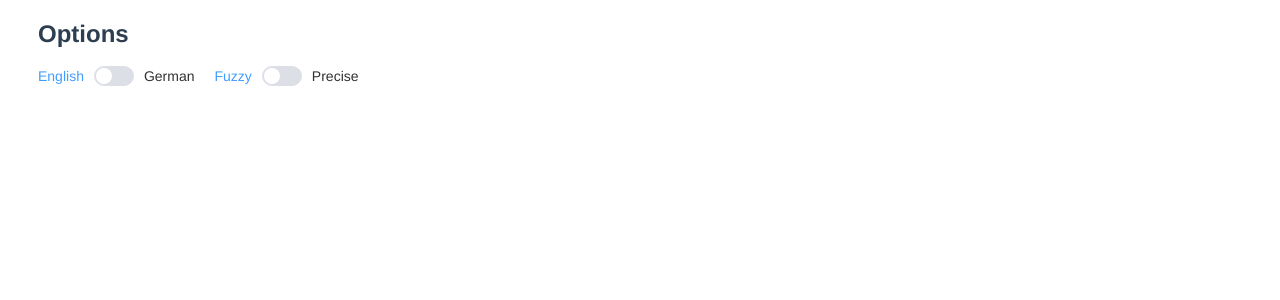
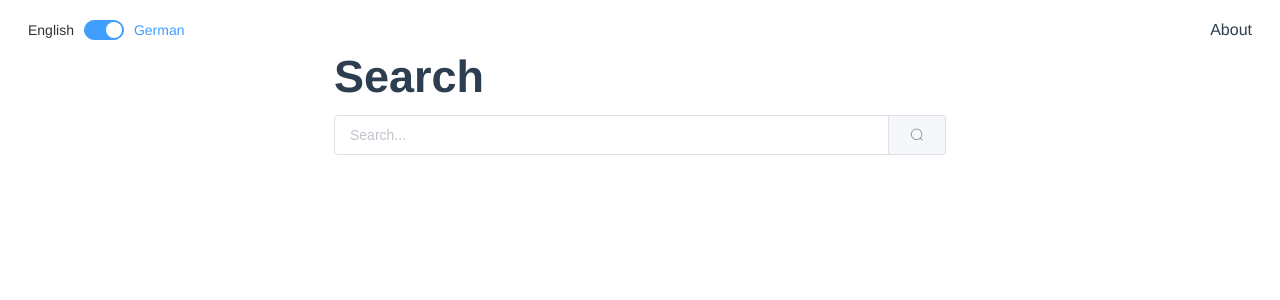
Before and after one commit to hubertstrk/gd2-vue, a Vue app: page /#/ in a window 1280 px wide. Shown: the top 300 px of the page. Built offline with nearby package versions, Linux system fonts and the light colour scheme.

Commit message:
:lipstick: add styling

```diff
--- a/package.json
+++ b/package.json
@@ -9,6 +9,7 @@
   },
   "dependencies": {
     "element-ui": "^2.4.11",
+    "fuse.js": "^3.3.0",
     "raw-loader": "^1.0.0",
     "vue": "^2.5.17",
     "vue-router": "^3.0.1",
--- a/src/App.vue
+++ b/src/App.vue
@@ -11,6 +11,9 @@ export default {
   name: 'app',
   components: {
     Home
+  },
+  mounted () {
+    this.$store.dispatch('initTranslations')
   }
 }
 </script>
@@ -23,4 +26,21 @@ export default {
   color: #2c3e50;
   margin: 20px;
 }
+
+h1 {
+  font-size: 60px;
+  margin-block-start: 0.3em !important;
+  margin-block-end: 0.3em !important;
+}
+h2 {
+  font-size: 45px;
+  margin-block-start: 0.25em !important;
+  margin-block-end: 0.25em !important;
+}
+h3 {
+  font-size: 38px;
+  margin-block-start: 0.2em !important;
+  margin-block-end: 0.2em !important;
+}
+
 </style>
--- a/src/components/Menu.vue
+++ b/src/components/Menu.vue
@@ -1,33 +1,38 @@
 <template>
   <div class="menu">
-    <div class="menu-options">
-      <h1>Options</h1>
-      <br>
-      <el-switch v-model="language" active-text="German" inactive-text="English"></el-switch>
-      <el-switch v-model="type" active-text="Precise" inactive-text="Fuzzy"></el-switch>
-      <!-- <el-badge type="primary" :value="3679" class="item">
-        <el-button type="text">Translations</el-button>
-      </el-badge>
-     <el-button type="text">About</el-button> -->
+    <div>
+      <el-switch v-model="language" active-value="german" inactive-value="english" active-text="German" inactive-text="English"></el-switch>
+      <!-- <el-switch v-model="type" active-value="precise" inactive-value="fuzzy" active-text="Precise" inactive-text="Fuzzy"></el-switch> -->
+    </div>
+    <div>
+      <div>About</div>
     </div>
   </div>
 </template>
 
 <script>
+
+import { mapState } from 'vuex'
+
 export default {
   name: 'Menu',
-  data () {
-    return {
-      language: false,
-      type: false
+  computed: {
+    ...mapState({
+      selectedLanguage: state => state.language,
+      selectedType: state => state.type
+    }),
+    language: {
+      get () { return this.selectedLanguage },
+      set (value) { this.$store.commit('setLanguage', value) }
+    },
+    type: {
+      get () { return this.selectedType },
+      set (value) { this.$store.dispatch('setType', value) }
     }
-  },
-  methods: {
   }
 }
 </script>
 
 <style lang="css" scoped>
 .menu {display: flex; align-items: center; justify-content: space-between;}
-.menu-options > * {margin: 0 10px;}
 </style>
--- /dev/null
+++ b/src/components/Result.vue
@@ -0,0 +1,51 @@
+<template>
+  <table v-if="this.result.length">
+    <!-- <tr>
+      <th>{{firstLanguageLabel}}</th>
+      <th>{{secondLanguageLabel}}</th>
+    </tr> -->
+    <tr v-for="row in result" :key="row.item.id">
+      <td>{{row.item[firstLanguage]}}</td>
+      <td>{{row.item[secondLanguage]}}</td>
+    </tr>
+  </table>
+</template>
+
+<script>
+import { mapState } from 'vuex'
+
+export default {
+  computed: {
+    ...mapState({
+      result: state => state.result,
+      language: state => state.language,
+      input: state => state.input
+    }),
+    firstLanguage () { return this.language },
+    secondLanguage () { return this.language === 'german' ? 'english' : 'german' },
+    firstLanguageLabel () { return this.language === 'german' ? 'German' : 'English' },
+    secondLanguageLabel () { return this.language === 'german' ? 'English' : 'German' }
+  }
+}
+</script>
+
+<style lang="css" scoped>
+table {
+  border-collapse: collapse;
+  width: 100%;
+}
+
+th, td {
+  text-align: left;
+  padding: 10px;
+}
+
+tr:nth-child(even) {
+  background-color: rgb(243, 243, 243);
+}
+
+th {
+  font-size: 1em;
+  font-weight: 400;
+}
+</style>
--- a/src/components/Search.vue
+++ b/src/components/Search.vue
@@ -1,12 +1,33 @@
 <template>
-  <div>Search</div>
+  <div>
+    <h2>Search</h2>
+    <el-input class="input" v-model="input" placeholder="Search...">
+      <el-button slot="append" icon="el-icon-search"></el-button>
+    </el-input>
+  </div>
 </template>
 
 <script>
+import { mapActions } from 'vuex'
+
 export default {
-  name: 'Search'
+  name: 'Search',
+  computed: {
+    input: {
+      get () { return this.$store.state.input },
+      set (value) { this.setInput(value) }
+    }
+  },
+  methods: {
+    ...mapActions([
+      'setInput'
+    ])
+  }
 }
 </script>
 
 <style lang="css" scoped>
+.input {
+  margin: 0 0 10px 0;
+}
 </style>
--- a/src/main.js
+++ b/src/main.js
@@ -3,14 +3,6 @@ import App from './App.vue'
 import router from './router'
 import store from './store'
 import './plugins/element.js'
-import db from './db/db.txt'
-const translations = db.split('\n').reduce((acc, curr) => {
-  var parts = curr.split(';')
-  acc.push({ german: parts[0], english: parts[1] })
-  return acc
-}, [])
-
-console.info(translations)
 
 Vue.config.productionTip = false
 
--- a/src/store.js
+++ b/src/store.js
@@ -1,16 +1,75 @@
 import Vue from 'vue'
 import Vuex from 'vuex'
+import Fuse from 'fuse.js'
+
+import db from './db/db.txt'
 
 Vue.use(Vuex)
 
+var baseOptions = {
+  shouldSort: true,
+  location: 0,
+  maxPatternLength: 8,
+  includeScore: true,
+  includeMatches: true
+}
+
 export default new Vuex.Store({
   state: {
-
+    translations: [],
+    result: [],
+    language: 'german',
+    type: 'fuzzy',
+    input: ''
   },
   mutations: {
-
+    addTranslations (state, translations) {
+      state.translations = translations
+    },
+    setInput (state, input) {
+      state.input = input
+    },
+    setResult (state, result) {
+      state.result = result
+    },
+    setType (state, type) {
+      state.type = type
+    },
+    setLanguage (state, language) {
+      state.result = null
+      state.input = ''
+      state.language = language
+    }
   },
   actions: {
-
+    initTranslations ({ commit }) {
+      const translations = db.split('\n').reduce((acc, curr, i) => {
+        var parts = curr.split(';')
+        acc.push({ id: i, german: parts[0], english: parts[1] })
+        return acc
+      }, [])
+      commit('addTranslations', translations)
+    },
+    findTranslations ({ state, commit }) {
+      var options = {
+        location: 0,
+        keys: [state.language],
+        threshold: state.type === 'precise' ? 0.0 : 0.2,
+        distance: state.type === 'precise' ? 0 : 100
+      }
+      const fuseOptions = Object.assign(baseOptions, options)
+      var fuse = new Fuse(state.translations, fuseOptions)
+      console.info(fuseOptions)
+      const result = fuse.search(state.input)
+      commit('setResult', result)
+    },
+    setType ({ commit, dispatch }, type) {
+      commit('setType', type)
+      dispatch('findTranslations')
+    },
+    setInput ({ commit, dispatch }, input) {
+      commit('setInput', input)
+      dispatch('findTranslations')
+    }
   }
 })
--- a/src/views/Home.vue
+++ b/src/views/Home.vue
@@ -1,22 +1,38 @@
 <template>
-  <el-container class="container">
-    <Menu class="menu"></Menu>
-    <!-- <Search class="search"></Search> -->
+  <el-container>
+    <div class="container">
+      <Menu class="menu"></Menu>
+      <div class="content">
+        <Search></Search>
+        <Result></Result>
+      </div>
+    </div>
   </el-container>
 </template>
 
 <script>
 import Menu from '@/components/Menu'
+import Search from '@/components/Search'
+import Result from '@/components/Result'
 
 export default {
   name: 'Home',
   components: {
-    Menu
+    Menu, Search, Result
   }
 }
 </script>
 
-<style>
-.container {display: flex; flex-direction: column;}
-.menu, .search {width: 100%; height: 100%;}
+<style scoped lang="css">
+.container {
+  display: flex;
+  flex-direction: column;
+  width: 100%;
+}
+.content {
+  display: flex;
+  flex-direction: column;
+  width: 50%;
+  margin: 0 25% 0 25%;
+}
 </style>
```
Also changed, not shown: 1 other file (tests, documents, lock files or other folders).
